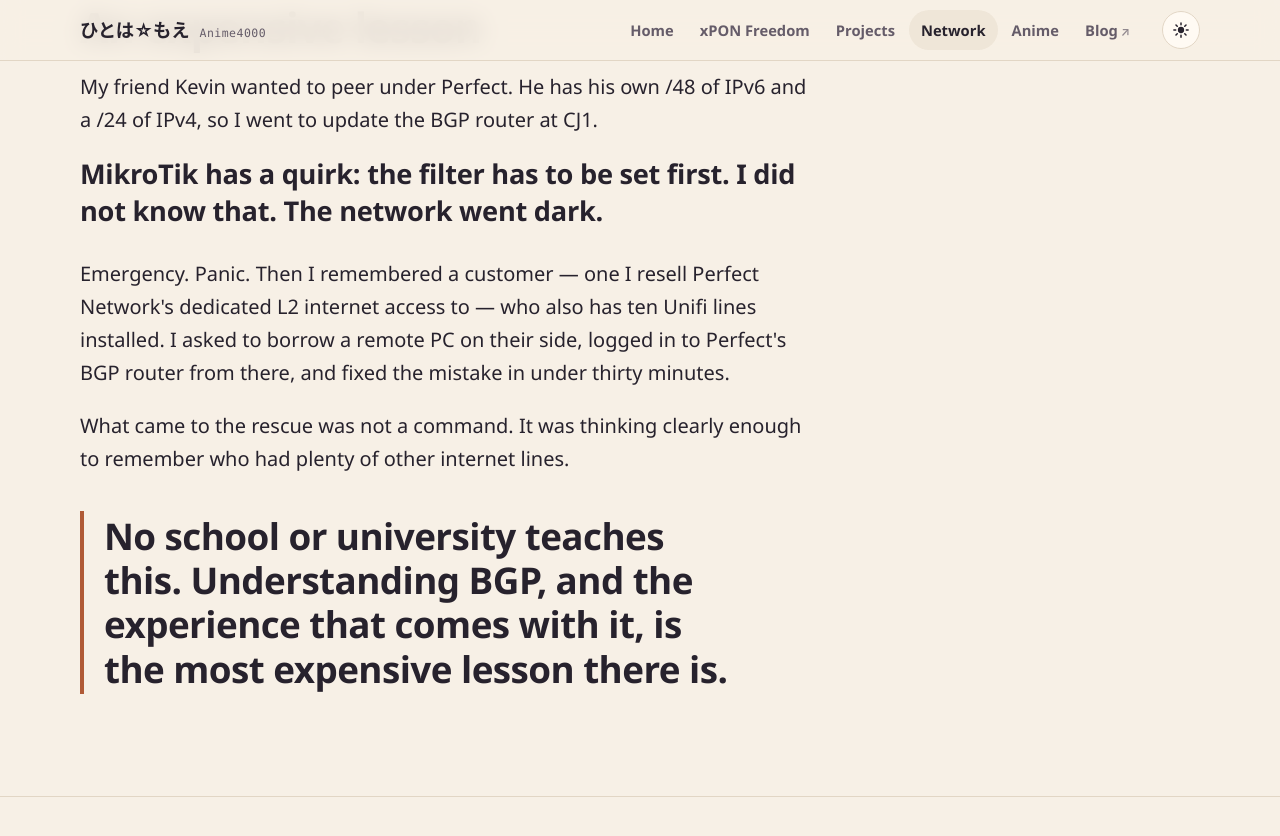
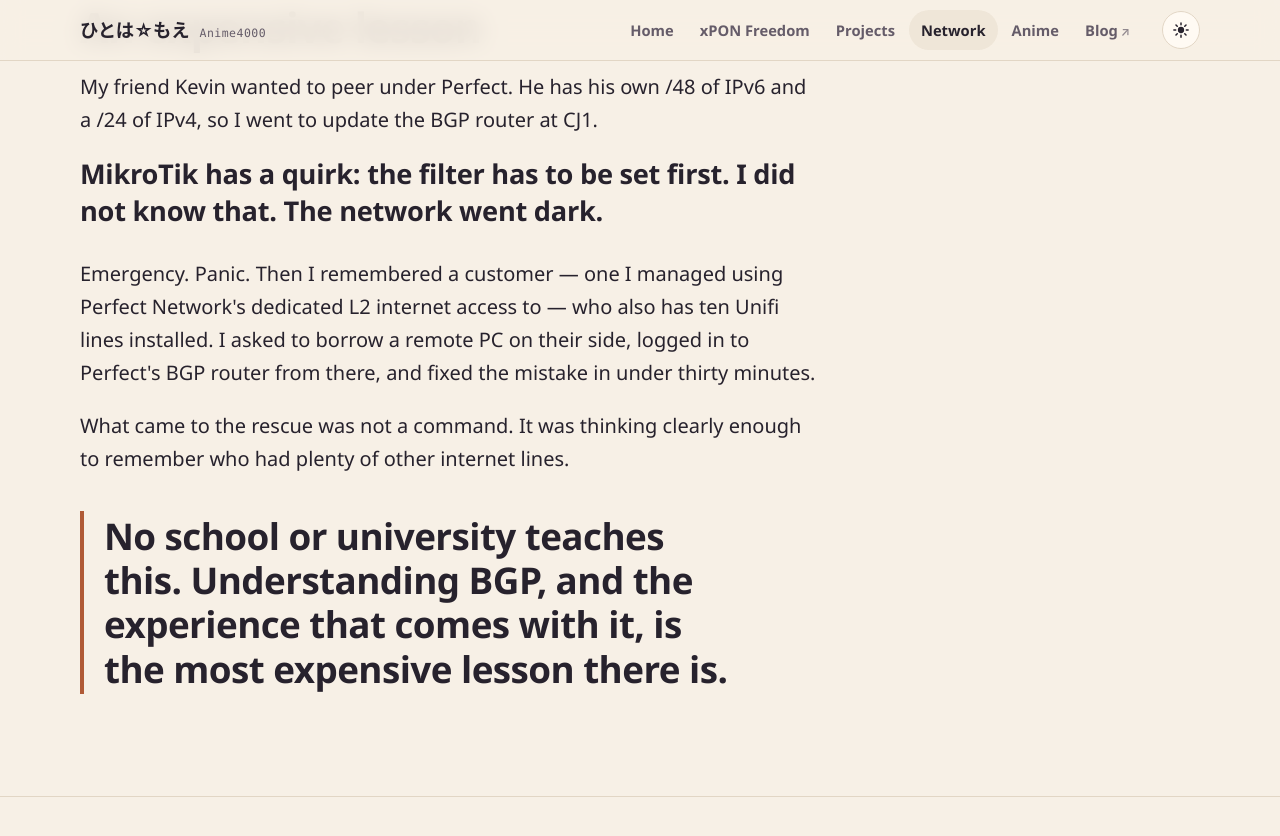
Before and after one commit to Anime4000/anime4000.github.io, a Jekyll site: the page built from network.html, in a window 1280 px wide and 900 px high, scrolled down 1401 px. Shown: the top 836 px of the window. Built offline with Jekyll 4.4.1, drawn with Linux system fonts in a browser that asks for light colours.

Commit message:
Update customer reference in network.html

```diff
--- a/network.html
+++ b/network.html
@@ -59,7 +59,7 @@ lede: >-
         The network went dark.
       </p>
       <p>
-        Emergency. Panic. Then I remembered a customer — one I resell Perfect Network's
+        Emergency. Panic. Then I remembered a customer — one I managed using Perfect Network's
         dedicated L2 internet access to — who also has ten Unifi lines installed. I asked to
         borrow a remote PC on their side, logged in to Perfect's BGP router from there, and
         fixed the mistake in under thirty minutes.
```
